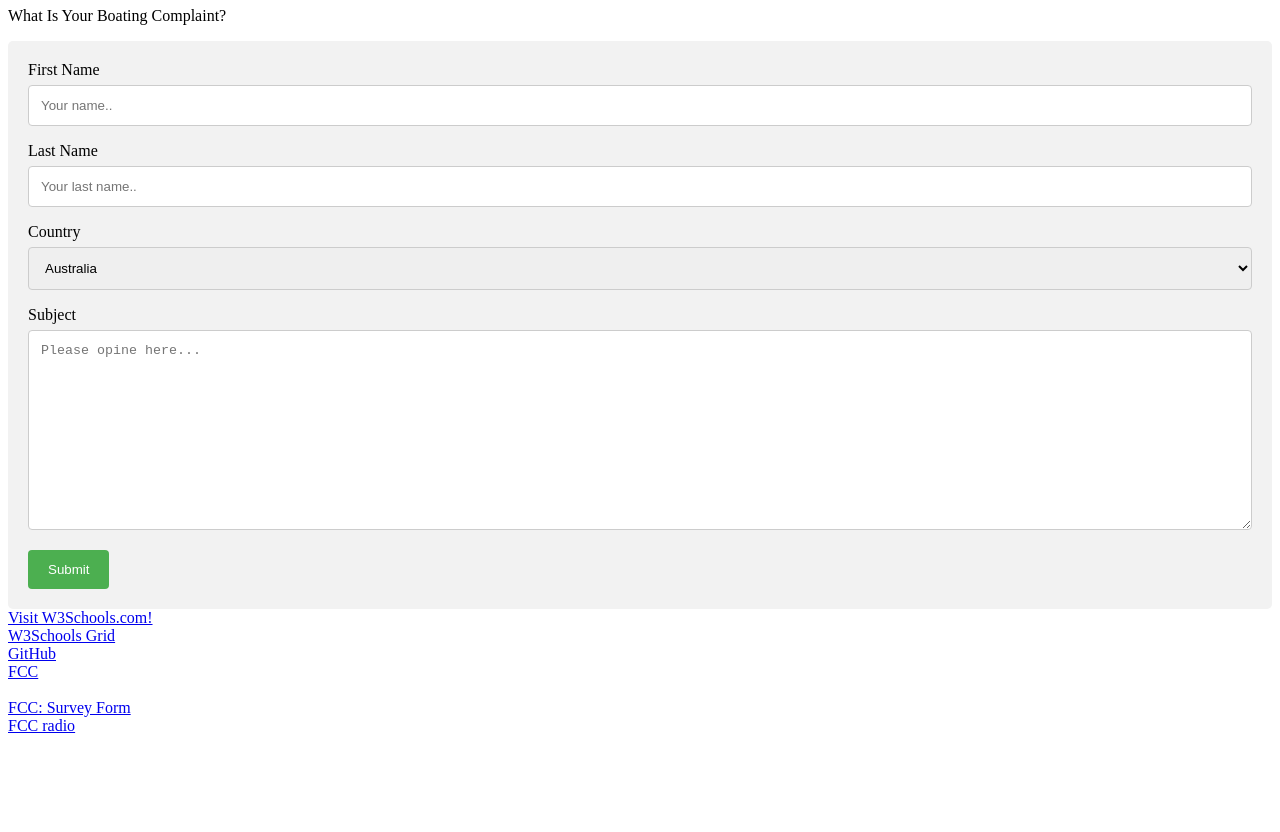
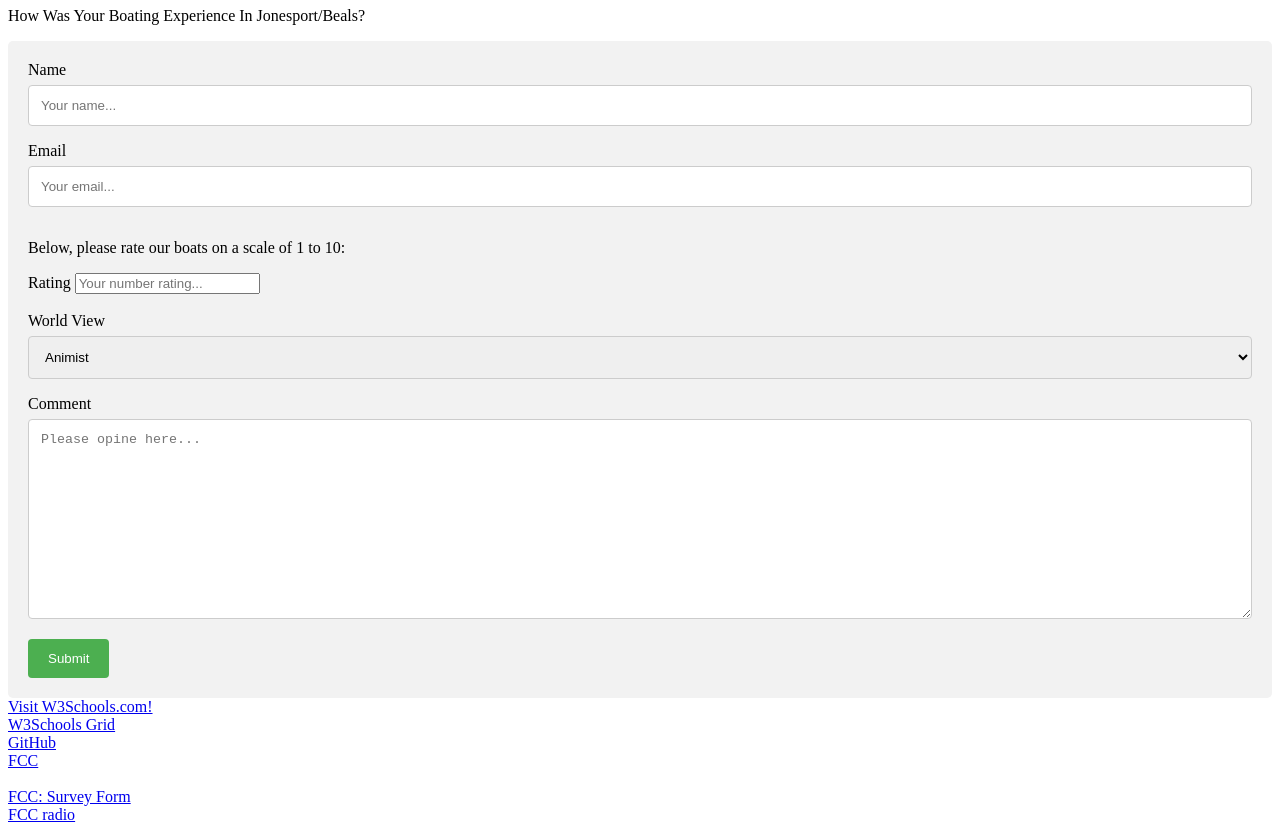
Before and after one commit to WinterCricket/survey_form, a plain HTML site: page index.html in a window 1280 px wide. Shown: the part 73-905 px from the top of the page. Before the commit the page ends 816 px from the top, so only its background shows below. Drawn offline with Linux system fonts and the light colour scheme.

Commit message:
add a scale selection

```diff
--- a/index.html
+++ b/index.html
@@ -7,30 +7,40 @@
 </head>
 <body>
 
-	<h1 id="title">Old Downeast Boats Survey</h1>
-	<p id="description">What Is Your Boating Complaint?</p>
+	<h1 id="title">Jonesport/Beals Boats Survey</h1>
+	<p id="description">How Was Your Boating Experience In Jonesport/Beals?</p>
 	<div class="container">
-  <form action="action_page.php">
+  <form id="survey-form" action="action_page.php">
 
-    <label for="fname">First Name</label>
-    <input type="text" id="fname" name="firstname" placeholder="Your name..">
+    <label id="name" for="name">Name</label>
+    <input type="text" id="name" name="name" placeholder="Your name..." required>
 
-    <label for="lname">Last Name</label>
-    <input type="text" id="lname" name="lastname" placeholder="Your last name..">
+    <label for="email">Email</label>
+    <input type="text" id="email" name="email" placeholder="Your email..." required>
 
-    <label for="country">Country</label>
-    <select id="country" name="country">
-      <option value="australia">Australia</option>
-      <option value="canada">Canada</option>
-      <option value="usa">USA</option>
+	<p id="description">Below, please rate our boats on a scale of 1 to 10:</p>
+
+    <label for="number">Rating</label>
+    <input type="number" id="number" name="number" placeholder="Your number rating..." required><br><br>
+
+    <label for="world-view">World View</label>
+    <select id="world-view" name="world-vew" required>
+      <option value="animist">Animist</option>
+      <option value="pantheist">Pantheist</option>
+      <option value="deist">Deist</option>
+      <option value="theist">Theist</option>
+      <option value="atheist">Atheist</option>
+      <option value="librettist">Librettis</option>
+      <option value="other">Other</option>
+
     </select>
 
-    <label for="subject">Subject</label>
-    <textarea id="comment" name="comment" placeholder="Please opine here..." style="height:200px"></textarea>
+    <label for="comment">Comment</label>
+    <textarea id="comment" name="comment" placeholder="Please opine here..." ></textarea>
 
     <input type="submit" value="Submit">
 
-  </form>
+
 </div>
 
 
@@ -39,7 +49,7 @@
 	<a href="https://www.w3schools.com">Visit W3Schools.com!</a><br>
 	<a href="https://www.w3schools.com/css/css_grid.asp">W3Schools Grid</a><br>
 	<a href="https://github.com/WinterCricket">GitHub</a><br>
-	<a href="https://www.freecodecamp.org/">FCC</a><br><br>
+	<a href="https://learn.freecodecamp.org/responsive-web-design/responsive-web-design-projects/build-a-survey-form">FCC</a><br><br>
 	<a href="https://codepen.io/freeCodeCamp/full/VPaoNP">FCC: Survey Form</a><br>
 	<a href="https://www.youtube.com/watch?v=PQ22pgaXog4">FCC radio</a>
 </body>
--- a/mainStyle.css
+++ b/mainStyle.css
@@ -11,6 +11,7 @@ input[type=text], select, textarea {
     margin-top: 6px; /* Add a top margin */
     margin-bottom: 16px; /* Bottom margin */
     resize: vertical /* Allow the user to vertically resize the textarea (not horizontally) */
+
 }
 
 /* Style the submit button with a specific background color etc */
@@ -34,3 +35,7 @@ input[type=submit]:hover {
     background-color: #f2f2f2;
     padding: 20px;
 }
+
+#comment {
+  height:200px;
+}
```
